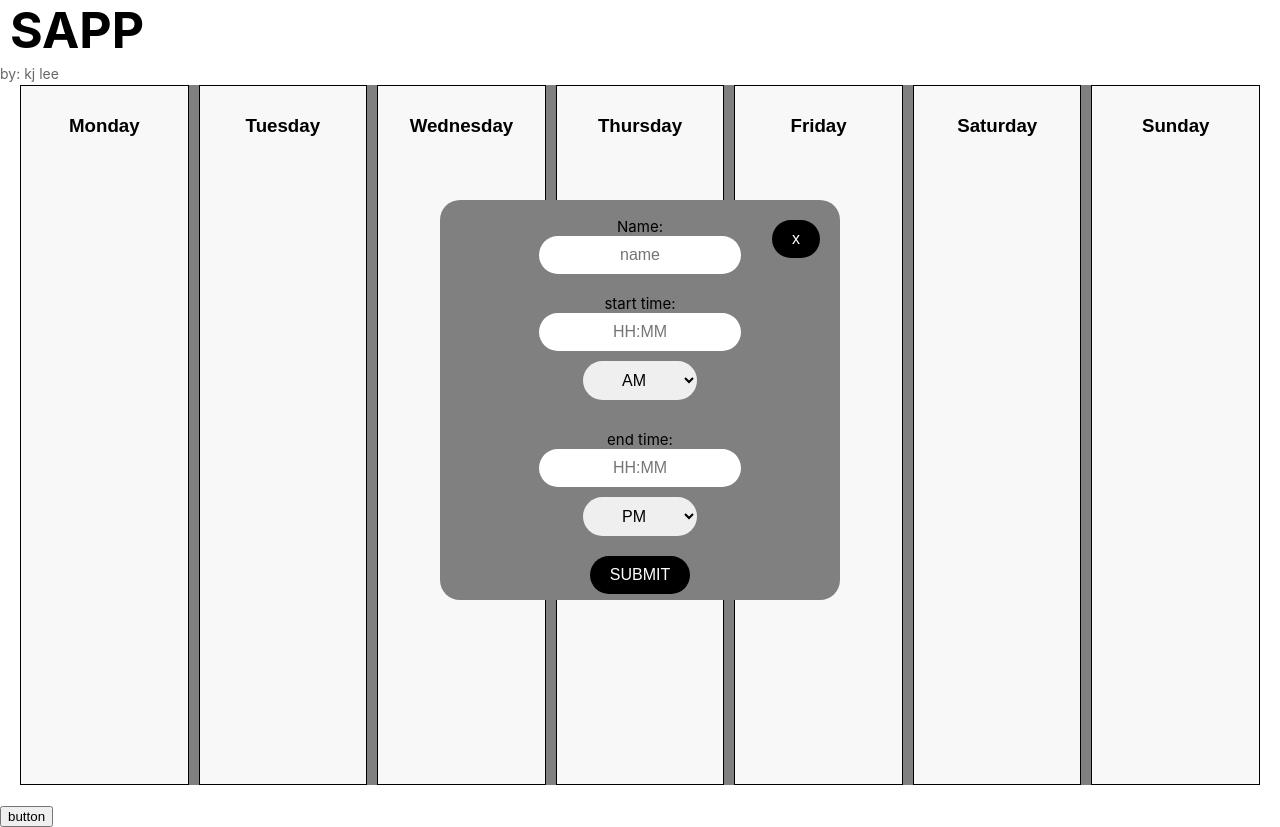
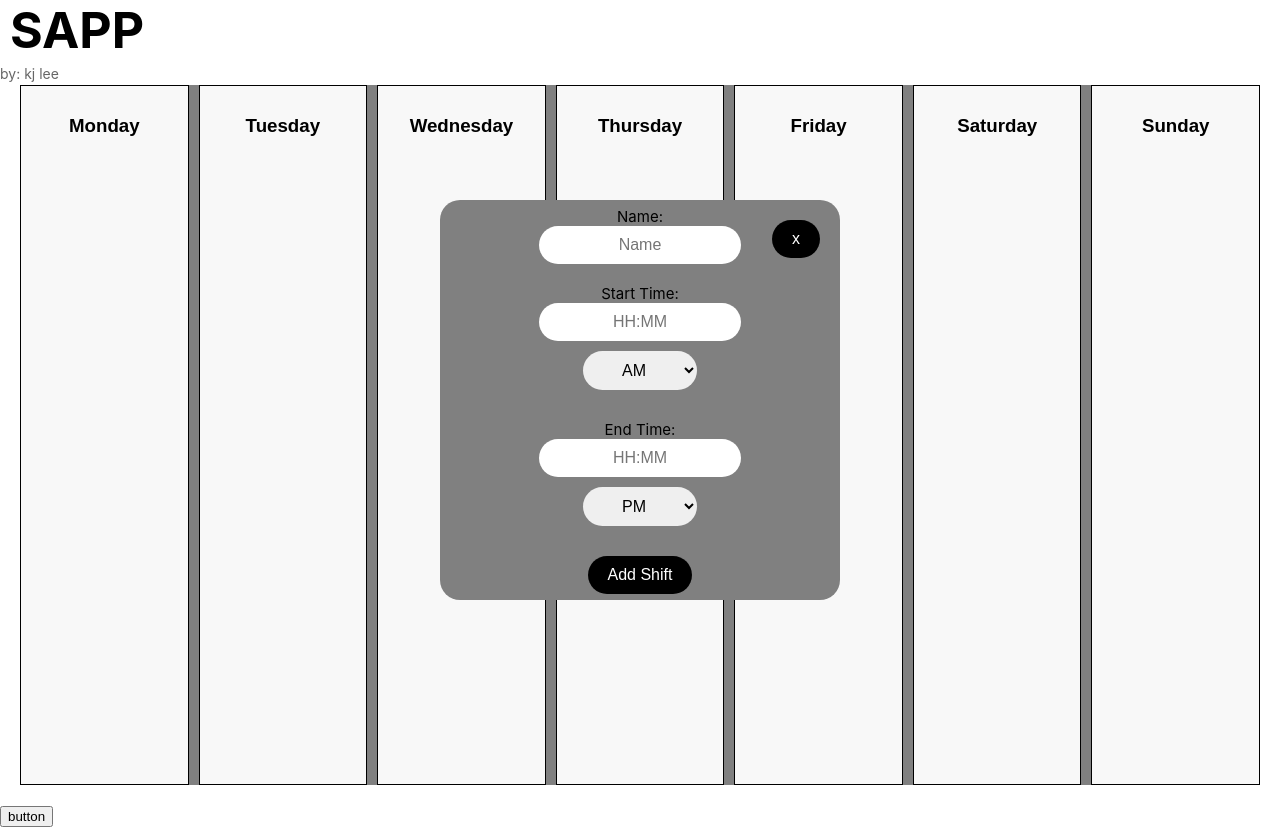
Before and after one commit to kjhlee/myschedulingapp, a React (Create React App) app in the folder sapp/: page / in a window 1280 px wide. Both pictures are taken after a click on the element "Monday". Built offline with nearby package versions, Linux system fonts and the light colour scheme.

Commit message:
fixed the popup for editing shifts

```diff
--- a/sapp/src/components/popup.tsx
+++ b/sapp/src/components/popup.tsx
@@ -1,6 +1,6 @@
 import React, { useState } from 'react';
 import "./popup.css"
-import { ScheduleItem } from '../types';
+import { ScheduleItem, editShift } from '../types';
 
 
 
@@ -8,18 +8,20 @@ function Popup({
     setPopupVisible,
     selectedDay,
     addShift,
-  }: {
+    selectedShift,
+    handleUpdateShift,
+}: {
     setPopupVisible: React.Dispatch<React.SetStateAction<boolean>>;
     selectedDay: string | null;
     addShift: (day: string, shift: ScheduleItem) => void;
-  })
-  {
-    const [name, setName] = useState<string>("");
-    const [startTime, setStartTime] = useState("");
+    selectedShift: editShift | null;
+    handleUpdateShift: (updateItem: editShift) => void;
+}) {
+    const [name, setName] = useState<string>(selectedShift?.name || "");
+    const [startTime, setStartTime] = useState(selectedShift?.startTime || "");
+    const [endTime, setEndTime] = useState(selectedShift?.endTime || "");
     const [startAmPm, setStartAmPm] = useState<string>("AM");
-
-    const [endTime, setEndTime] = useState("");
-    const [endAmPm, setEndAmPm] = useState("PM");
+    const [endAmPm, setEndAmPm] = useState<string>("PM");
 
     const handleClose = () => {
         setPopupVisible(false);
@@ -27,77 +29,82 @@ function Popup({
 
     const handleSubmit = (e: React.FormEvent) => {
         e.preventDefault();
-        if(selectedDay){
-            addShift(selectedDay, {name, startTime, endTime});
+
+        if (selectedShift) {
+            // Editing an existing shift
+            handleUpdateShift({
+                ...selectedShift,
+                name,
+                startTime,
+                endTime,
+            });
+        } else if (selectedDay) {
+            // Adding a new shift
+            addShift(selectedDay, { name, startTime, endTime });
         }
+
         setPopupVisible(false);
-    }
+    };
 
     return (
-        <div className = 'popup'>
-            <div className = 'popup-inner'>
-                <button className = 'close-btn' onClick = {handleClose}>
+        <div className="popup">
+            <div className="popup-inner">
+                <button className="close-btn" onClick={handleClose}>
                     x
                 </button>
 
-                <form>
+                <form onSubmit={handleSubmit}>
                     <label>
                         Name:
                         <input
-                            type = 'text'
-                            value = {name}
+                            type="text"
+                            value={name}
                             onChange={(e) => setName(e.target.value)}
-                            placeholder= 'name'
+                            placeholder="Name"
                             required
                         />
                     </label>
-                </form>
-                <form>
                     <label>
-                        start time:
+                        Start Time:
                         <input
-                            type = 'text'
-                            value = {startTime}
+                            type="text"
+                            value={startTime}
                             onChange={(e) => setStartTime(e.target.value)}
-                            placeholder= 'HH:MM'
+                            placeholder="HH:MM"
                             required
                         />
                         <select
-                            value = {startAmPm}
-                            onChange = {(e) => setStartAmPm(e.target.value)}
+                            value={startAmPm}
+                            onChange={(e) => setStartAmPm(e.target.value)}
                         >
-                        <option value = "AM">AM</option>
-                        <option value = "PM">PM</option>
+                            <option value="AM">AM</option>
+                            <option value="PM">PM</option>
                         </select>
                     </label>
-                </form>
-                <form>
                     <label>
-                        end time:
+                        End Time:
                         <input
-                            type = 'text'
-                            value = {endTime}
+                            type="text"
+                            value={endTime}
                             onChange={(e) => setEndTime(e.target.value)}
-                            placeholder= 'HH:MM'
+                            placeholder="HH:MM"
                             required
                         />
                         <select
-                            value = {endAmPm}
-                            onChange = {(e) => setEndAmPm(e.target.value)}
+                            value={endAmPm}
+                            onChange={(e) => setEndAmPm(e.target.value)}
                         >
-                        <option value = "AM">AM</option>
-                        <option value = "PM">PM</option>
+                            <option value="AM">AM</option>
+                            <option value="PM">PM</option>
                         </select>
                     </label>
+                    <button className="form-submission" type="submit">
+                        {selectedShift ? "Update Shift" : "Add Shift"}
+                    </button>
                 </form>
-                <button className = 'form-submission' onClick={handleSubmit}>
-                    SUBMIT
-                </button>
             </div>
-
-
         </div>
     );
-};
+}
 
-export default Popup
+export default Popup;
--- a/sapp/src/pages/mainPage.tsx
+++ b/sapp/src/pages/mainPage.tsx
@@ -1,12 +1,14 @@
 import React, { useState } from "react";
 import "./mainStyle.css";
-import { ScheduleItem } from "../types";
+import { editShift, ScheduleItem } from "../types";
 import Popup from "../components/popup";
 
 const MainPage: React.FC = () => {
     const [selectedDay, setSelectedDay] = useState<string | null>(null);
     const[popupVisible, setPopupVisible] = useState(false);
-    // const [editShift, setEditShift] = useState<{ day: string; index: number; data: ScheduleItem } | null>(null);
+    const [selectedShift, setSelectedShift] = useState<editShift | null>(null);
+
+
     const [shifts, setShifts] = useState<{[key: string]: ScheduleItem[] }>({
         Monday: [],
         Tuesday: [],
@@ -17,9 +19,9 @@ const MainPage: React.FC = () => {
         Sunday: [],
     });
 
-
     let handleDayClick = (day: string) => {
         setSelectedDay(day);
+        setSelectedShift(null);
         setPopupVisible(true);
     }
     const addShift = (day: string, shift: ScheduleItem) => {
@@ -37,11 +39,24 @@ const MainPage: React.FC = () => {
         }));
     }
 
-    const handleEditClick = (day: string, index: number) => (event: React.MouseEvent<HTMLLIElement>) => {
+    const handleShiftClick = (day: string, index: number) => (event: React.MouseEvent<HTMLLIElement>) => {
         event.stopPropagation(); // Prevent parent click handler
-        const shift = shifts[day][index];
-        // setEditShift({day, index, data: shift});
+        const selectedShiftData = shifts[day][index];
+        setSelectedShift({
+            ...selectedShiftData,
+            day,
+            index,
+        })
         setPopupVisible(true);
+    }
+    const handleUpdateShift = (updateItem: editShift) =>  {
+        const updatedShifts = {...shifts};
+        if(selectedShift){
+            updatedShifts[selectedShift.day][selectedShift.index] = updateItem;
+        }
+        setShifts(updatedShifts); // Update state with new/edited shift
+        setPopupVisible(false); // Close the popup
+        setSelectedShift(null); // Reset selection
     };
     const cslog = () => {
         console.log(shifts);
@@ -58,7 +73,7 @@ const MainPage: React.FC = () => {
                             <h3>{day}</h3>
                             <ul>
                                 {shifts[day].map((shift, index) => (
-                                <li key={index} className = 'shift' onClick={handleEditClick(day, index)}>
+                                <li key={index} className = 'shift' onClick={handleShiftClick(day, index)}>
                                     <button
                                     className = 'del-btn'
                                     onClick={(e) => {
@@ -81,6 +96,8 @@ const MainPage: React.FC = () => {
             setPopupVisible={setPopupVisible}
             selectedDay={selectedDay}
             addShift={addShift}
+            selectedShift={selectedShift}
+            handleUpdateShift={handleUpdateShift}
           />
         )}
         <button onClick={cslog}>button</button>
```
Also changed, not shown: sapp/src/types.tsx (+8 -0 lines).
